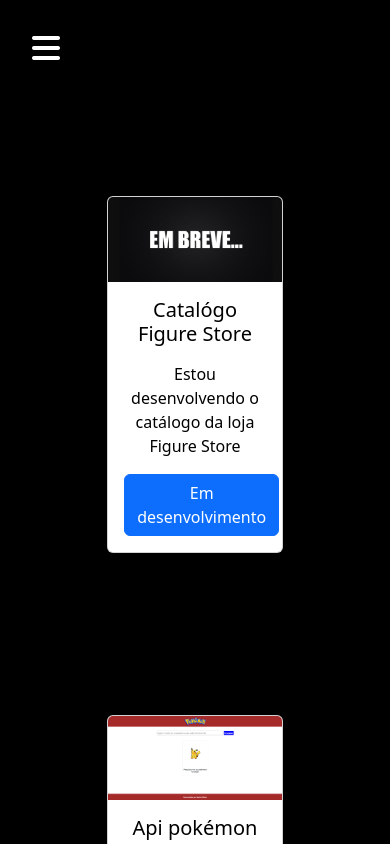
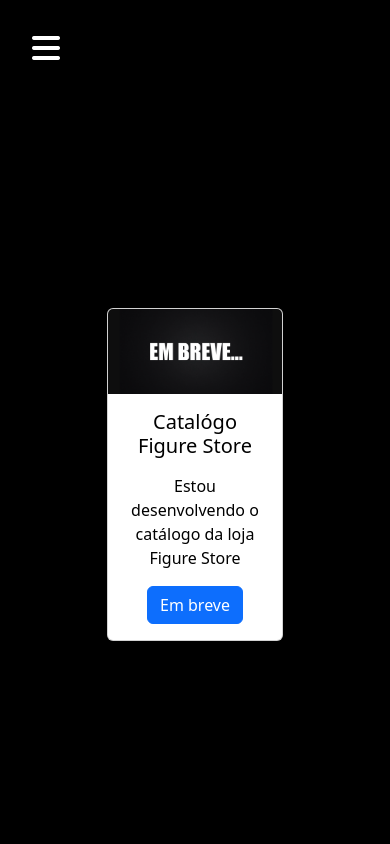
Before and after one commit to TarcisioH/Portifolio, a plain HTML site: page projects.html in a window 390 px wide. Shown: the top 844 px of the page. Drawn offline with nearby package versions, Linux system fonts and the light colour scheme.

Commit message:
Correção de pequenos bugs

```diff
--- a/projects.html
+++ b/projects.html
@@ -60,7 +60,7 @@
       <div class="card-body ">
         <h5 class="card-title">Catalógo Figure Store</h5>
         <p class="card-text texto-projeto">Estou desenvolvendo o catálogo da loja Figure Store</p>
-        <a href="#"class="btn btn-primary">Em desenvolvimento</a>
+        <a href="#"class="btn btn-primary">Em breve</a>
       </div>
     </div>
 
--- a/styles/conteudo.css
+++ b/styles/conteudo.css
@@ -85,7 +85,7 @@
 .card-projeto {
     color: black;
     text-align: center;
-    width: 30%!important;
+    width: 30% !important;
     margin-top: 5rem;
 }
 
@@ -105,7 +105,14 @@
     }
 
     .card-projeto {
-        width: 50%!important;
+        width: 50% !important;
+        margin-top: 12rem;
     }
 
+
+
 }
+
+@media (max-width:600px) {
+
+}
```
